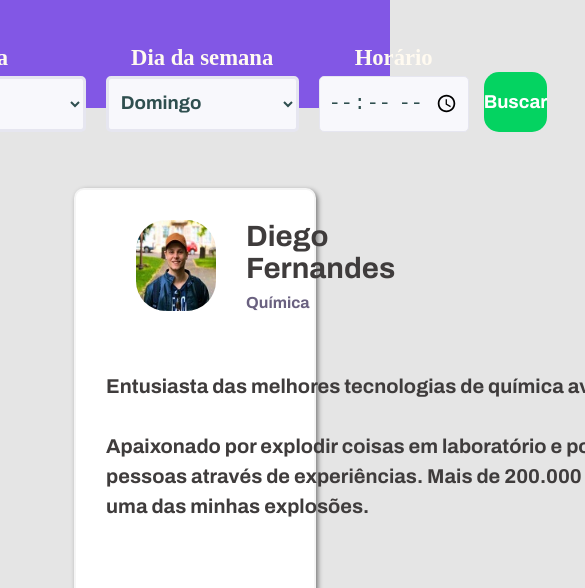
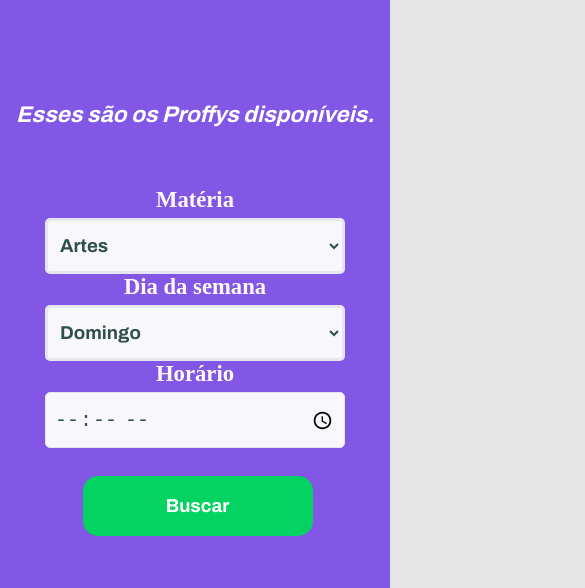
Before and after one commit to guilhermelima18/Proffy, a plain HTML site: page study.html in a window 390 px wide. Shown: the part 208-796 px from the top of the page, 585 px wide, since content can reach past the window. Drawn offline with Linux system fonts and the light colour scheme.

Commit message:
responsive-study

```diff
--- a/study.html
+++ b/study.html
@@ -6,6 +6,7 @@
     <meta name="viewport" content="width=device-width, initial-scale=1.0">
 
     <link rel="stylesheet" href="styles/study.css">
+    <link rel="stylesheet" href="styles/responsive-study.css">
 
     <link
         href="https://fonts.googleapis.com/css2?family=Archivo:wght@400;700&amp;family=Poppins:wght@400;600&amp;display=swap"
@@ -19,7 +20,7 @@
     <div class="container">
 
         <header class="page-header">
-            <a href="/"><img src="images/icons/back.svg" alt="Voltar"></a>
+            <a href="/"><img id="proffy" src="images/icons/back.svg" alt="Voltar"></a>
             <img id="logo" src="/images/logo.svg" alt="Proffy">
         </header>
 
--- /dev/null
+++ b/styles/responsive-study.css
@@ -0,0 +1,114 @@
+@media (max-width: 767px) {
+    .page-header {
+        padding: 25px;
+    }
+
+    .top-bar {
+        width: 100%;
+        height: 100vh;
+        margin: auto;
+        display: flex;
+        flex-direction: column;
+        justify-content: center;
+        align-items: center;
+        padding: 10px;
+    }
+
+    .top-bar h1 {
+        font-size: 17pt;
+        text-align: center;
+    }
+
+    .top-bar form {
+        display: flex;
+        flex-direction: column;
+        justify-content: center;
+        align-items: center;
+        width: 320px;
+    }
+
+    input {
+        width: 300px;
+    }
+
+    select {
+        width: 300px;
+    }
+
+    main {
+        background-color: #fff;
+        width: 320px;
+        height: auto;
+        display: flex;
+        flex-direction: column;
+        margin: 50px auto;
+    }
+
+    .cabecalho img {
+        margin-left: 0;
+    }
+
+    .cabecalho-2 {
+        margin-left: 20px;
+    }
+
+    .cabecalho-2 h2 {
+        color: rgb(63, 60, 60);
+        font-weight: 600;
+        font-family: 'Archivo', sans-serif;
+        font-size: 18pt;
+    }
+
+    .cabecalho-2 p {
+        font-weight: 600;
+        font-family: 'Archivo', sans-serif;
+        color: var(--color-text-base);
+        margin-top: 10px;
+    }
+
+    .section {
+        width: 100%;
+        display: flex;
+        flex-direction: column;
+        justify-content: center;
+        align-items: center;
+        margin: 30px auto;
+    }
+
+    .section h3 {
+        width: 250px;
+        margin-top: 30px;
+        color: rgb(63, 60, 60);
+        font-weight: 600;
+        font-family: 'Archivo', sans-serif;
+        line-height: 30px;
+        font-size: 14pt;
+    }
+
+    .rodape {
+        display: flex;
+        flex-direction: column;
+        justify-content: center;
+        align-items: center;
+        margin-top: 70px;
+        border-top: 1px dashed gray;
+    }
+
+    .rodape a {
+        margin-top: 50px;
+    }
+}
+
+@media (min-width: 768px) and (max-width: 1200px) {
+    main {
+        width: 80%;
+    }
+
+    .section {
+        width: 100%;
+    }
+
+    .section h3 {
+        width: 500px;
+    }
+}
```
